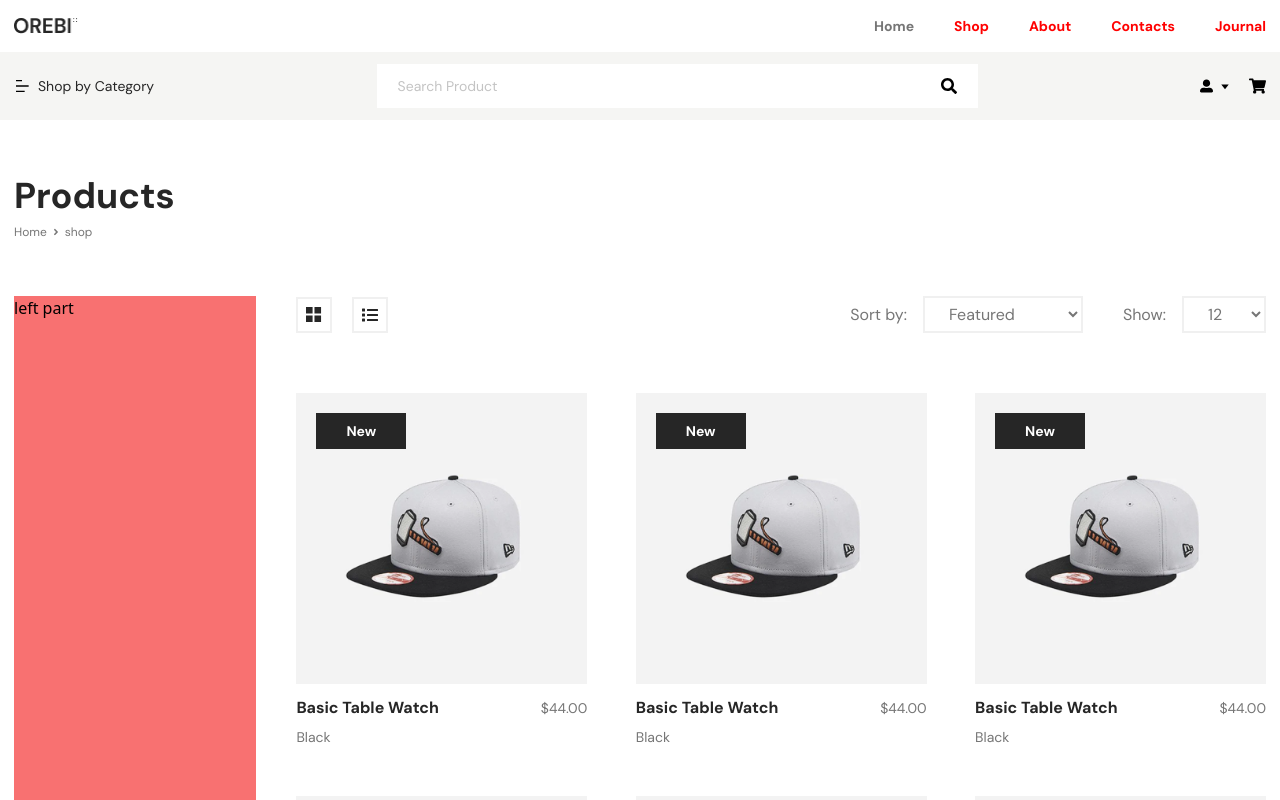
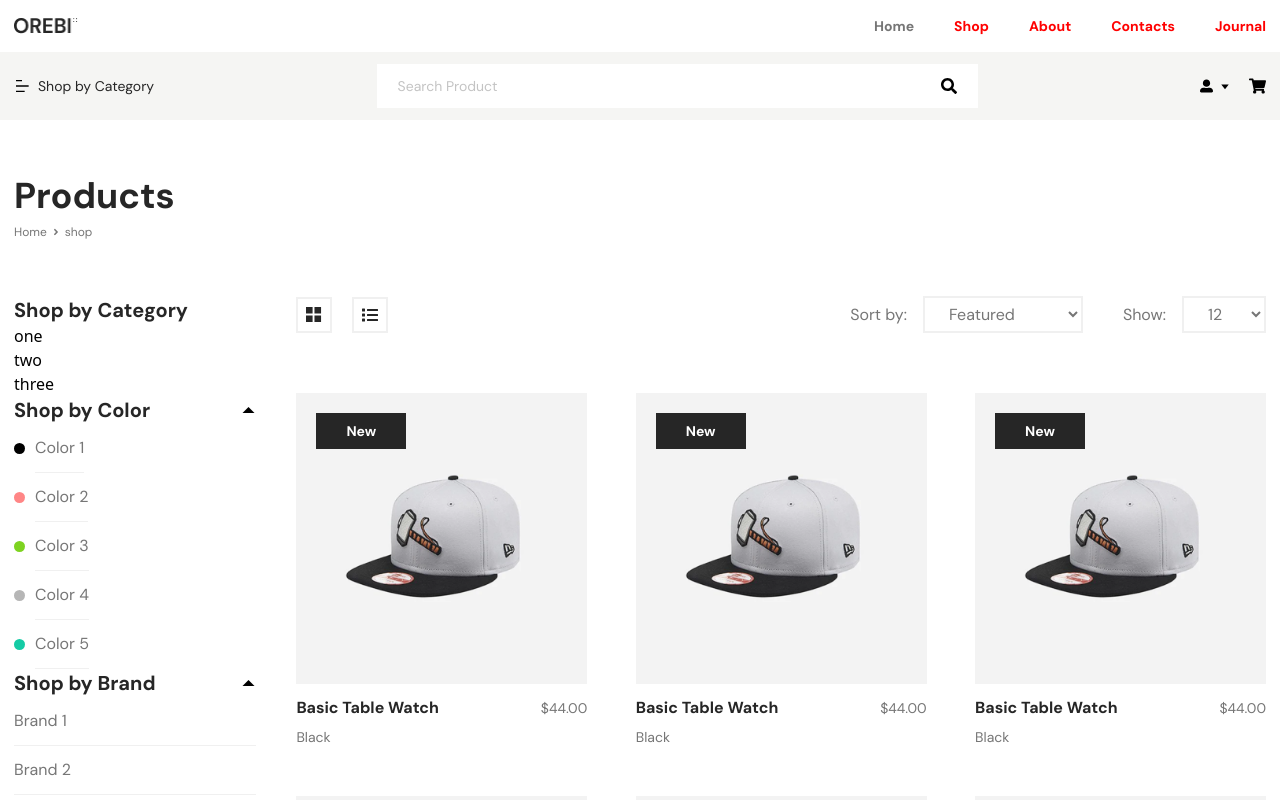
Before and after one commit to AK-Polash/oreby, a React (Create React App) app: page /shop in a window 1280 px wide. Shown: the top 800 px of the page. Built offline with nearby package versions, Linux system fonts and the light colour scheme.

Commit message:
left side menu added here with styling problem

```diff
--- /dev/null
+++ b/src/components/layout/SideBarMenu.js
@@ -0,0 +1,51 @@
+import React from "react";
+import SideBarMenuItem from "./SideBarMenuItem";
+
+const SideBarMenu = () => {
+  let color = [
+    { title: "Color 1", color: "#000000" },
+    { title: "Color 2", color: "#FF8686" },
+    { title: "Color 3", color: "#7ED321" },
+    { title: "Color 4", color: "#B6B6B6" },
+    { title: "Color 5", color: "#15CBA5" },
+  ];
+
+  let brand = [
+    { title: "Brand 1" },
+    { title: "Brand 2" },
+    { title: "Brand 3" },
+    { title: "Brand 4" },
+    { title: "Brand 5" },
+  ];
+
+  return (
+    <div>
+      <SideBarMenuItem
+        dropDown={false}
+        heading="Shop by Category"
+        headingClassName="w-full font-dm font-bold text-sm lg:text-base xl:text-xl text-primary"
+      />
+      <SideBarMenuItem
+        dropDown={true}
+        heading="Shop by Color"
+        headingClassName="w-full font-dm font-bold text-sm lg:text-base xl:text-xl text-primary"
+        category={color}
+        isSingle={false}
+      />
+      <SideBarMenuItem
+        dropDown={true}
+        heading="Shop by Brand"
+        headingClassName="w-full font-dm font-bold text-sm lg:text-base xl:text-xl text-primary"
+        category={brand}
+        isSingle={true}
+      />
+      <SideBarMenuItem
+        dropDown={false}
+        heading="Shop by Price"
+        headingClassName="w-full font-dm font-bold text-sm lg:text-base xl:text-xl text-primary"
+      />
+    </div>
+  );
+};
+
+export default SideBarMenu;
--- /dev/null
+++ b/src/components/layout/SideBarMenuItem.js
@@ -0,0 +1,57 @@
+import React, { useState } from "react";
+import { GoTriangleDown, GoTriangleUp } from "react-icons/go";
+import SideBarMenuItemList from "./SideBarMenuItemList";
+import SideBarMenuItemListItem from "./SideBarMenuItemListItem";
+
+const SideBarMenuItem = ({
+  dropDown,
+  heading,
+  headingClassName,
+  category,
+  isSingle,
+}) => {
+  let [drop, setDrop] = useState(dropDown);
+  let [show, setShow] = useState(true);
+
+  return (
+    <>
+      {drop ? (
+        <div>
+          <div
+            onClick={() => setShow(!show)}
+            className="flex cursor-pointer items-center justify-between"
+          >
+            <h3 className={headingClassName}> {heading} </h3>
+            {show ? <GoTriangleUp /> : <GoTriangleDown />}
+          </div>
+
+          {show && (
+            <SideBarMenuItemList className="w-full">
+              {category.map((item, index) => (
+                <SideBarMenuItemListItem
+                  key={index}
+                  className="border-b-[1px] border-smoke py-2 lg:py-3 font-dm text-xs font-normal text-secondary lg:text-sm xl:text-base 2xl:py-5"
+                  multipleClass="flex items-center gap-x-[6px] lg:gap-x-[10px]"
+                  isSingle={isSingle}
+                  listTitle={item.title}
+                  listColor={item.color}
+                />
+              ))}
+            </SideBarMenuItemList>
+          )}
+        </div>
+      ) : (
+        <div>
+          <h3 className={headingClassName}> {heading} </h3>
+          <div>
+            <p>one</p>
+            <p>two</p>
+            <p>three</p>
+          </div>
+        </div>
+      )}
+    </>
+  );
+};
+
+export default SideBarMenuItem;
--- /dev/null
+++ b/src/components/layout/SideBarMenuItemList.js
@@ -0,0 +1,7 @@
+import React from "react";
+
+const SideBarMenuItemList = ({ className, children }) => {
+  return <div className={className}> {children} </div>;
+};
+
+export default SideBarMenuItemList;
--- /dev/null
+++ b/src/components/layout/SideBarMenuItemListItem.js
@@ -0,0 +1,28 @@
+import React from "react";
+
+const SideBarMenuItemListItem = ({
+  className,
+  listTitle,
+  isSingle,
+  multipleClass,
+  listColor,
+}) => {
+  return (
+    <>
+      {isSingle ? (
+        <div className={className}> {listTitle} </div>
+      ) : (
+        <div className={multipleClass}>
+          <div
+            className="h-[11px] w-[11px] rounded-[50%]"
+            style={{ background: listColor }}
+          ></div>
+
+          <div className={className}> {listTitle} </div>
+        </div>
+      )}
+    </>
+  );
+};
+
+export default SideBarMenuItemListItem;
--- a/src/pages/Shop.js
+++ b/src/pages/Shop.js
@@ -9,6 +9,7 @@ import { FaList } from "react-icons/fa";
 import Select from "../components/layout/Select";
 import SelectOption from "../components/layout/SelectOption";
 import Label from "../components/layout/Label";
+import SideBarMenu from "../components/layout/SideBarMenu";
 
 const Shop = () => {
   // let params = useParams();
@@ -33,7 +34,9 @@ const Shop = () => {
         <Bredcrumb title="Products" />
 
         <Flex className="flex gap-x-3 md:gap-x-5 xl:gap-x-10">
-          <div className="w-[20%] bg-red-400"> left part </div>
+          <div className="w-[20%] ">
+            <SideBarMenu />
+          </div>
 
           <div className="relative w-[80%]">
             <Flex className="flex flex-wrap items-center justify-between gap-y-2 pb-8 lg:gap-y-0 lg:pb-10 xl:pb-[60px]">
```
